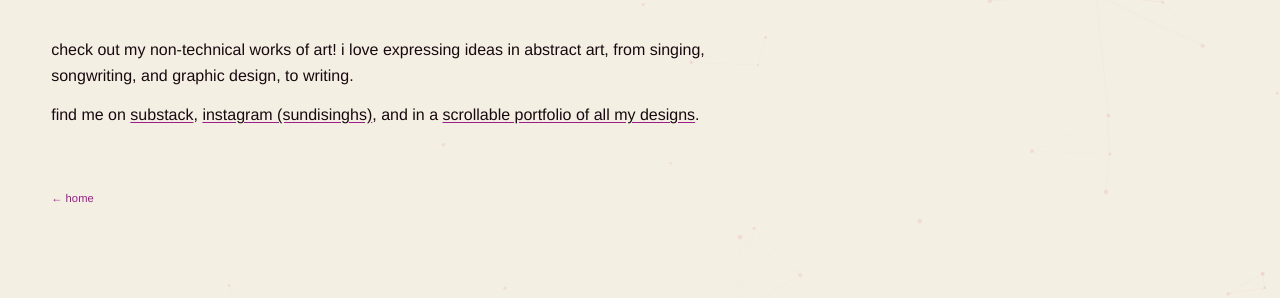
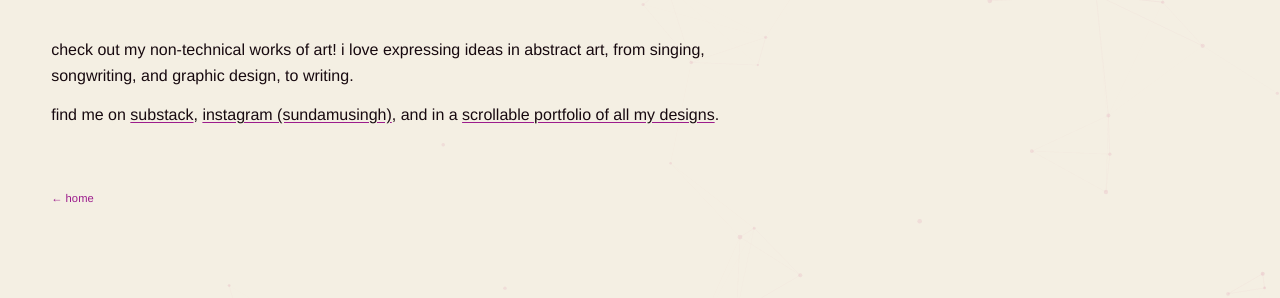
Before and after one commit to saanviiyer/saanviiyer.github.io, a Jekyll site: the page built from pages/more-me.html, in a window 1280 px wide. Shown: the part 287-585 px from the top of the page. Built offline with Jekyll 4.4.1, drawn with Linux system fonts in a browser that asks for light colours; some web fonts are replaced.

Commit message:
Update the instagram handle to sundamusingh

```diff
--- a/index.html
+++ b/index.html
@@ -16,7 +16,7 @@ description: >-
 
   <p>i've been fortunate to work in exciting research labs. in high school i spent two summers at the <a href="https://www.seattlechildrens.org/directory/siobhan-pattwell/" target="_blank" rel="noopener">pattwell lab</a> in the <a href="https://www.seattlechildrens.org/research/centers-programs/childhood-cancer/" target="_blank" rel="noopener">ben towne center for childhood cancer</a> at seattle children's. at caltech i've worked jointly with the <a href="https://www.vision.caltech.edu/" target="_blank" rel="noopener">perona lab</a> and <a href="https://pachterlab.github.io/" target="_blank" rel="noopener">pachter lab</a>, and i did a summer research fellowship on clinical neurotech with <a href="https://radiology.stanford.edu/" target="_blank" rel="noopener">stanford radiology</a>. i'm advised by <a href="https://meisterlab.caltech.edu/" target="_blank" rel="noopener">markus meister</a>.<br>currently, i'm a part of the <a href="https://www.yisongyue.com/about" target="_blank" rel="noopener">yue crew</a>, working on video encoder architectures, and i'm working on computational de novo enzyme design with the <a href="https://fhalab.caltech.edu/" target="_blank" rel="noopener">arnold lab</a>.</p>
 
-  <p>in my free time, i love listening to music<sup id="ref2"><a href="#fn2">2</a></sup> and dj-ing, <a href="https://www.instagram.com/sundisinghs/" target="_blank" rel="noopener">singing and songwriting</a><sup id="ref3"><a href="#fn3">3</a></sup>, and playing tennis<sup id="ref4"><a href="#fn4">4</a></sup>. i sing in caltech's a cappella group, <a href="https://www.instagram.com/ooc.caltech/" target="_blank" rel="noopener">out of context</a>. i also enjoy being a <a href="http://wellness.caltech.edu/advocate-programs/peer-advocate" target="_blank" rel="noopener">peer advocate</a> at caltech.</p>
+  <p>in my free time, i love listening to music<sup id="ref2"><a href="#fn2">2</a></sup> and dj-ing, <a href="https://www.instagram.com/sundamusingh/" target="_blank" rel="noopener">singing and songwriting</a><sup id="ref3"><a href="#fn3">3</a></sup>, and playing tennis<sup id="ref4"><a href="#fn4">4</a></sup>. i sing in caltech's a cappella group, <a href="https://www.instagram.com/ooc.caltech/" target="_blank" rel="noopener">out of context</a>. i also enjoy being a <a href="http://wellness.caltech.edu/advocate-programs/peer-advocate" target="_blank" rel="noopener">peer advocate</a> at caltech.</p>
 
   <p>i like doing impactful work on interesting problems that challenge me. retaining my childlike curiosity, putting my soul into things, and being a good human especially matter to me. i love being surrounded by creativity.</p>
 
--- a/pages/more-me.html
+++ b/pages/more-me.html
@@ -9,6 +9,6 @@ permalink: /more-me/
 
 <p class="proj-blurb">check out my non-technical works of art! i love expressing ideas in abstract art, from singing, songwriting, and graphic design, to writing.</p>
 
-<p class="proj-blurb">find me on <a href="https://saanviss.substack.com/" target="_blank" rel="noopener">substack</a>, <a href="https://www.instagram.com/sundisinghs/" target="_blank" rel="noopener">instagram (sundisinghs)</a>, and in a <a href="{{ '/pages/designs/' | relative_url }}">scrollable portfolio of all my designs</a>.</p>
+<p class="proj-blurb">find me on <a href="https://saanviss.substack.com/" target="_blank" rel="noopener">substack</a>, <a href="https://www.instagram.com/sundamusingh/" target="_blank" rel="noopener">instagram (sundamusingh)</a>, and in a <a href="{{ '/pages/designs/' | relative_url }}">scrollable portfolio of all my designs</a>.</p>
 
 <p class="post-back"><a href="{{ '/' | relative_url }}">&larr; home</a></p>
```
